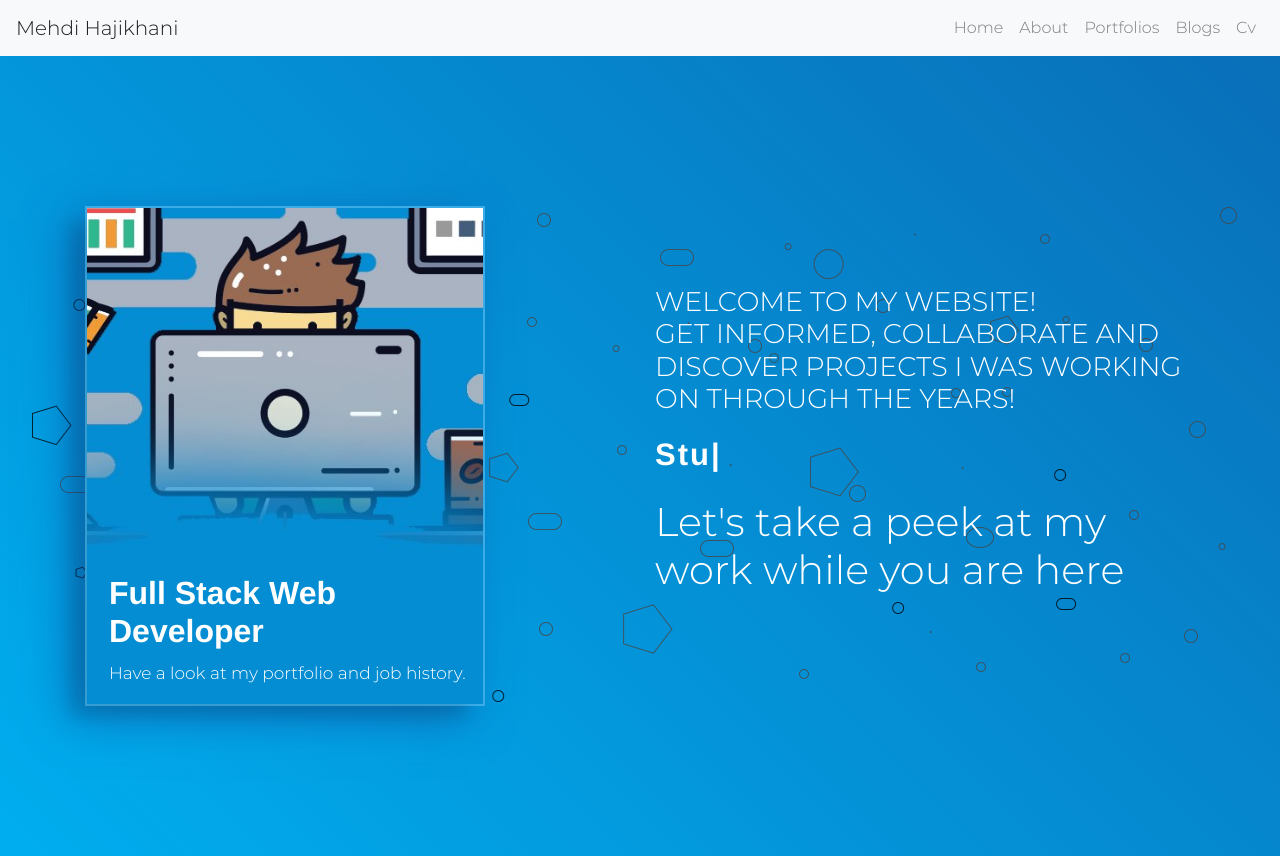
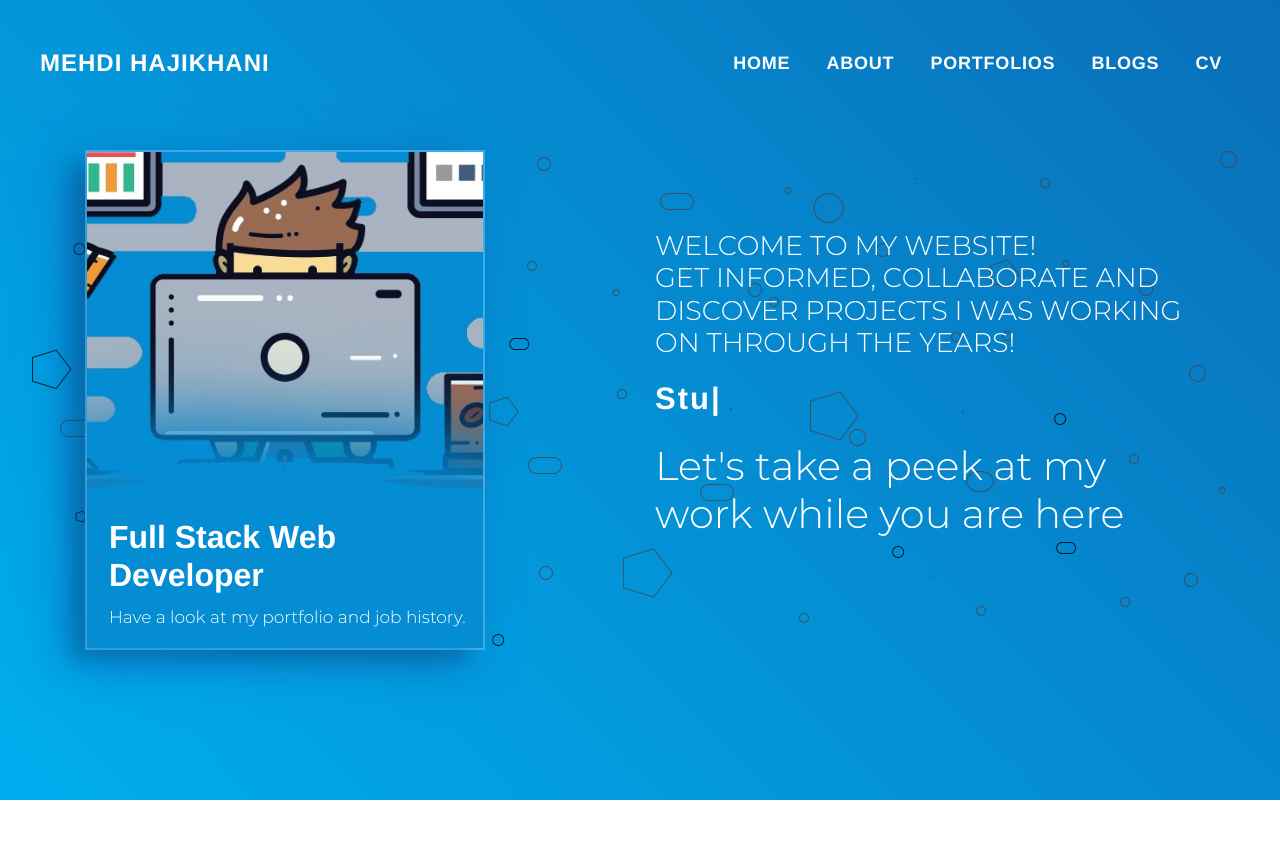
Before and after one commit to mhaji007/Portfolio, a Next.js app: page / in a window 1280 px wide. After the commit the page ends 800 px from the top, so only its background shows below. Built offline with nearby package versions, Linux system fonts and the light colour scheme; a web font is replaced by a local one.

Commit message:
Rework header styling

```diff
--- a/components/shared/Header.js
+++ b/components/shared/Header.js
@@ -1,4 +1,5 @@
-import React from 'react';
+import React, {useState} from 'react';
+
 import {
     Collapse,
     Navbar,
@@ -6,12 +7,6 @@
     NavbarBrand,
     Nav,
     NavItem,
-    NavLink,
-    UncontrolledDropdown,
-    DropdownToggle,
-    DropdownMenu,
-    DropdownItem,
-    NavbarText
 } from 'reactstrap';
 
 import Link from 'next/link';
@@ -20,37 +15,43 @@
     const { route, title } = props;
     return (
       <Link href={route}>
-        <a className="nav-link">{title}</a>
+        <a className="nav-link port-navbar-link">{title}</a>
       </Link>
     )
   }
 
-export default class Header extends React.Component {
+const Header = () =>  {
 
-    state = {isOpen: false}
-    toggle = () => this.setState({isOpen: !this.state.isOpen})
+    const [isOpen, setIsOpen] = useState(false);
+    const toggle = () => setIsOpen(!isOpen)
 
-    render() {
         return (
             <div>
-                <Navbar color="light" light="light" expand="md">
-                    <NavbarBrand href="/">Mehdi Hajikhani</NavbarBrand>
-                    <NavbarToggler onClick={this.toggle}/>
-                    <Collapse isOpen={this.isOpen} navbar="navbar">
+                <Navbar className="port-navbar port-default absolute"
+                    color="transparent"
+                    dark
+                    expand="md">
+                    <NavbarBrand>
+                    <Link  href="/">
+                    <a className="port-navbar-brand">Mehdi Hajikhani</a>
+                    </Link>
+                    </NavbarBrand>
+                    <NavbarToggler onClick={toggle}/>
+                    <Collapse isOpen={isOpen} navbar="navbar">
                         <Nav className="ml-auto" navbar="navbar">
-                            <NavItem>
+                            <NavItem className = "port-navbar-item">
                                 <BsNavLink route="/" title="Home"/>
                             </NavItem>
-                            <NavItem>
+                            <NavItem className = "port-navbar-item">
                                 <BsNavLink route="/about" title="About"/>
                             </NavItem>
-                            <NavItem>
+                            <NavItem className = "port-navbar-item">
                                 <BsNavLink route="/portfolios" title="Portfolios"/>
                             </NavItem>
-                            <NavItem>
+                            <NavItem className = "port-navbar-item">
                                 <BsNavLink route="/blogs" title="Blogs"/>
                             </NavItem>
-                            <NavItem>
+                            <NavItem className = "port-navbar-item">
                                 <BsNavLink route="/cv" title="Cv"/>
                             </NavItem>
                         </Nav>
@@ -59,5 +60,6 @@
             </div>
         );
 
-    }
 }
+
+export default Header;
--- /dev/null
+++ b/styles/components/_header.scss
@@ -0,0 +1,39 @@
+
+
+  // HEADER
+  .port-navbar.port-default {
+    width: 100%;
+    z-index: 15;
+    padding: 40px;
+
+    .port-navbar {
+      &-brand {
+        color: white;
+        font-size: 24px;
+        text-transform: uppercase;
+        letter-spacing: 1px;
+        font-weight: bold;
+      }
+
+      &-item {
+        margin-left: 10px;
+        margin-right: 10px;
+      }
+
+      &-link {
+        color: white;
+        font-weight: bold;
+        letter-spacing: 0.8px;
+        font-size: 18px;
+        text-transform: uppercase;
+
+        &.active {
+        color: #dba919;
+        }
+
+        &:hover, &:focus {
+          color: #dba919;
+        }
+      }
+    }
+  }
--- a/styles/main.scss
+++ b/styles/main.scss
@@ -1,4 +1,7 @@
 @import './shared/fonts';
+
+// Components
+@import './components/header';
 
 // Pages
 @import './index';
@@ -9,6 +12,10 @@
     font-family: 'Montserrat', 'Helvetica' !important;
 }
 
+.absolute {
+    position: absolute;
+  }
+
 .self_typed {
     font-size: 31px;
     color: white;
```
